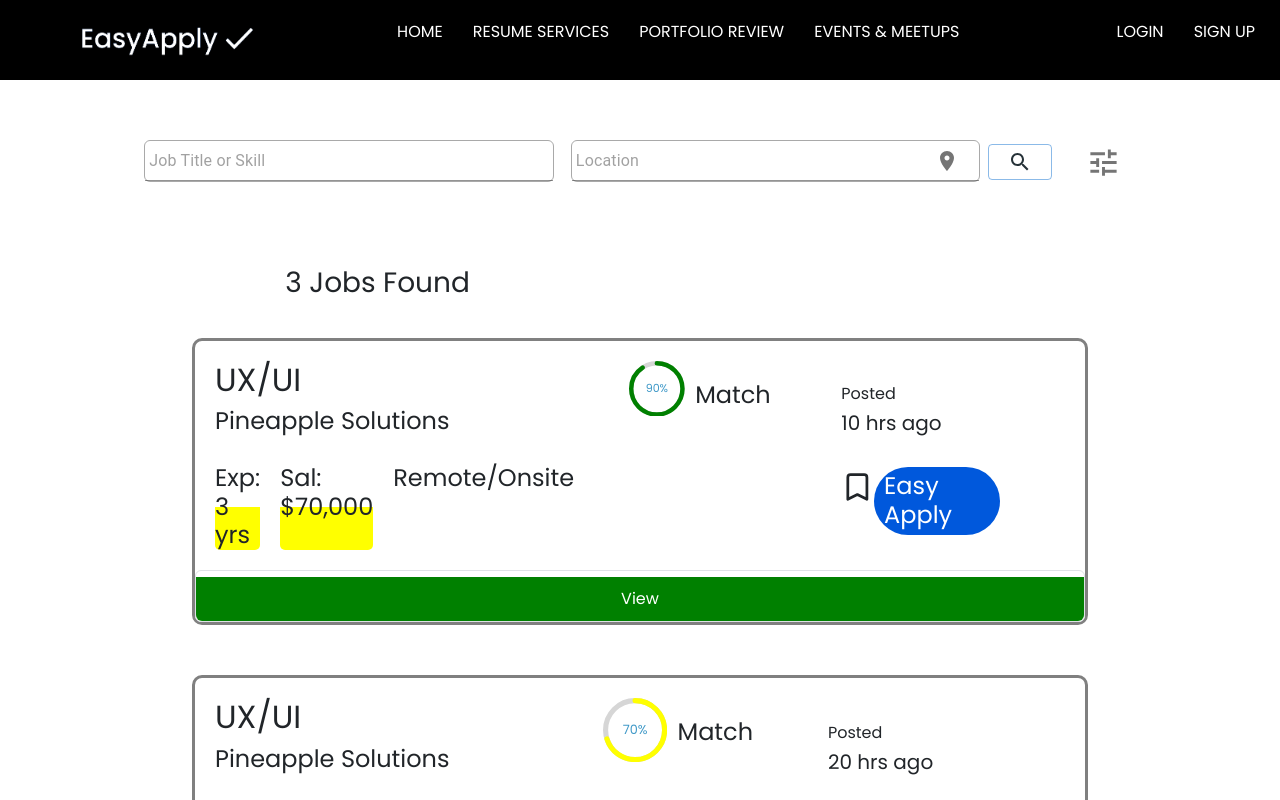
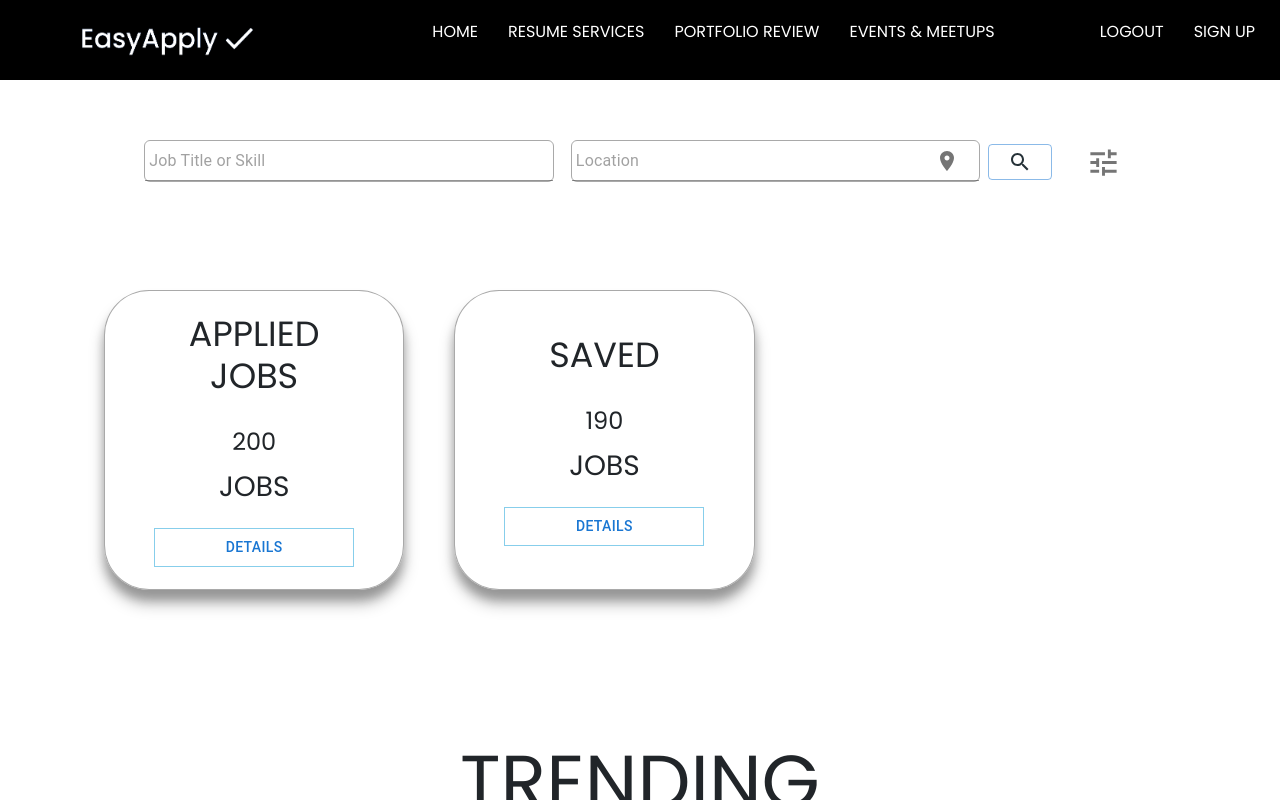
Before and after one commit to japyles/thinkful-hackathon, a React (Create React App) app: page /search-results in a window 1280 px wide. Shown: the top 800 px of the page. Built offline with nearby package versions, Linux system fonts and the light colour scheme.

Commit message:
added functionality to signing in and signing out and fixed styles

```diff
--- a/src/App.js
+++ b/src/App.js
@@ -2,10 +2,21 @@ import { useState } from 'react';
 import './App.css';
 import Layout from './components/Layout';
 import HomePage from './components/HomePage';
+import ListJobs from './components/ListJobs';
 import { createTheme } from '@mui/material/styles';
 
 function App() {
   const [loggedIn, setLoggedIn] = useState(true);
+
+  const formSubmit = (event) => {
+    event.preventDefault();
+
+    setLoggedIn(!loggedIn);
+  };
+
+  const handleSignout = () => {
+    setLoggedIn(false);
+  };
 
   const theme = createTheme({
     status: {
@@ -25,7 +36,11 @@ function App() {
 
   return (
     <div className='App'>
-      <Layout>
+      <Layout
+        formSubmit={formSubmit}
+        loggedIn={loggedIn}
+        handleSignout={handleSignout}
+      >
         <HomePage theme={theme} loggedIn={loggedIn} />
       </Layout>
     </div>
--- a/src/components/Header.js
+++ b/src/components/Header.js
@@ -1,12 +1,49 @@
 import React, { useState } from 'react';
+import Popover from '@mui/material/Popover';
+import Input from '@mui/material/Input';
+import IconButton from '@mui/material/IconButton';
+import Button from '@mui/material/Button';
+import Visibility from '@mui/icons-material/Visibility';
+import InputAdornment from '@mui/material/InputAdornment';
+import VisibilityOff from '@mui/icons-material/VisibilityOff';
+import { createTheme } from '@mui/material/styles';
 import styles from '../styles/Header.module.css';
-import Popover from '@mui/material/Popover';
-import SignInForm from './SignInForm';
 import useWindowDimensions from '../utilities/useWindowDimensions';
 import logo from '../logo.png';
 
-const Header = () => {
+const Header = ({ formSubmit, loggedIn, handleSignout }) => {
   const [anchorEl, setAnchorEl] = useState('');
+  const [values, setValues] = useState({
+    password: '',
+    showPassword: false,
+  });
+  const [email, setEmail] = useState('');
+
+  const handleClickShowPassword = () => {
+    setValues({ ...values, showPassword: !values.showPassword });
+  };
+  const handleMouseDownPassword = (event) => {
+    event.preventDefault();
+  };
+  const handlePasswordChange = (prop) => (event) => {
+    setValues({ ...values, [prop]: event.target.value });
+  };
+
+  const theme = createTheme({
+    status: {
+      danger: '#e53e3e',
+    },
+    palette: {
+      primary: {
+        main: '#009688',
+        darker: '#004d40',
+      },
+      neutral: {
+        main: '#263238',
+        contrastText: '#cfd8dc',
+      },
+    },
+  });
 
   const handleClick = (event) => {
     setAnchorEl(event.currentTarget);
@@ -21,9 +58,11 @@ const Header = () => {
 
   const { height, width } = useWindowDimensions();
 
+  const handleChangeEmail = ({ target }) => {
+    setEmail(target.value);
+  };
+
   return (
-    <div>
-      {width < 800 ? (
     <div>
       <div>
         <Popover
@@ -36,95 +75,57 @@ const Header = () => {
             horizontal: 'left',
           }}
         >
-              <SignInForm />
+          <div>
+            <form className={styles.form} onSubmit={formSubmit}>
+              <Input
+                type='email'
+                name='email'
+                placeholder='E-mail'
+                value={email}
+                onChange={handleChangeEmail}
+                className={styles.input}
+              ></Input>
+
+              <Input
+                className={styles.input}
+                type={values.showPassword ? 'text' : 'password'}
+                placeholder='Password'
+                onChange={handlePasswordChange('password')}
+                value={values.password}
+                endAdornment={
+                  <InputAdornment position='end'>
+                    <IconButton
+                      onClick={handleClickShowPassword}
+                      onMouseDown={handleMouseDownPassword}
+                    >
+                      {values.showPassword ? <Visibility /> : <VisibilityOff />}
+                    </IconButton>
+                  </InputAdornment>
+                }
+              />
+
+              <Button
+                type='submit'
+                variant='outlined'
+                style={{
+                  color: theme.palette.neutral.main,
+                  marginTop: '15px',
+                  marginLeft: '55px',
+                  marginRight: '55px',
+                }}
+              >
+                Sign In
+              </Button>
+            </form>
+          </div>
         </Popover>
       </div>
-          <nav className='navbar navbar-expand-sm navbar-dark bg-primary'>
-            <a className={`navbar-brand ${styles.brand}`} href='#'>
-              JOB PORTAL
-            </a>
-            <button
-              className={`navbar-toggler ${styles.toggler}`}
-              type='button'
-              data-toggle='collapse'
-              data-target='#navbarSupportedContent'
-              aria-controls='navbarSupportedContent'
-              aria-expanded='false'
-              aria-label='Toggle navigation'
-            >
-              <span className='navbar-toggler-icon'></span>
-            </button>
-            <div
-              className='collapse navbar-collapse'
-              id='navbarSupportedContent'
-            >
-              <ul className='list-group d-block d-sm-none'>
-                <li className={`list-unstyled border-0 p-2, ${styles.navitem}`}>
-                  {' '}
-                  <a href='' className='text-light'>
-                    Home{' '}
-                  </a>
-                </li>
-                <li className={`list-unstyled border-0 p-2, ${styles.navitem}`}>
-                  {' '}
-                  <a href='' className='text-light'>
-                    Resume Services{' '}
-                  </a>
-                </li>
-                <li className={`list-unstyled border-0 p-2, ${styles.navitem}`}>
-                  {' '}
-                  <a href='' className='text-light'>
-                    Portfolio Review{' '}
-                  </a>
-                </li>
-                <li className={`list-unstyled border-0 p-2, ${styles.navitem}`}>
-                  {' '}
-                  <a href='' className='text-light'>
-                    Events & Meetups{' '}
-                  </a>
-                </li>
-                <li
-                  className={`list-unstyled border-0 p-2, ${styles.navitem}`}
-                  onClick={handleClick}
-                >
-                  <a href='#' className={styles.login}>
-                    Login
-                  </a>
-                </li>
-                <li className={`list-unstyled border-0 p-2, ${styles.navitem}`}>
-                  <a href='#' className={styles.login}>
-                    Sign Up
-                  </a>
-                </li>
-              </ul>
-            </div>
-          </nav>
-        </div>
-      ) : (
-        <div>
-          <div>
-            <Popover
-              id={id}
-              open={open}
-              anchorEl={anchorEl}
-              onClose={handleClose}
-              anchorOrigin={{
-                vertical: 'bottom',
-                horizontal: 'left',
-              }}
-            >
-              <SignInForm />
-            </Popover>
-          </div>
+
       <nav className={styles.navbar}>
-            {/* <div className='d-block d-sm-none'>
-          <PopupMenu />
-        </div> */}
-            {/* <PopupMenu /> */}
-
         <a href='#' className={styles.logo}>
           <img src={logo} alt='logo' />
         </a>
+
         <ul className={styles.navlinks}>
           <li className={styles.navitem}>
             <a href='#'>Home</a>
@@ -138,8 +139,28 @@ const Header = () => {
           <li className={styles.navitem}>
             <a href='#'>Events & Meetups</a>
           </li>
+          <div className={styles.signin}>
+            {loggedIn ? (
+              <li className={styles.navitem} onClick={handleSignout}>
+                <a href='#' className={styles.login}>
+                  Logout
+                </a>
+              </li>
+            ) : (
+              <li className={styles.navitem} onClick={handleClick}>
+                <a href='#' className={styles.login}>
+                  Login
+                </a>
+              </li>
+            )}
+            <li className={styles.navitem}>
+              <a href='#' className={styles.login}>
+                Sign Up
+              </a>
+            </li>
+          </div>
         </ul>
-            <ul className={styles.navlinks}>
+        {/* <ul className={styles.navlinks}>
           <li className={styles.navitem} onClick={handleClick}>
             <a href='#' className={styles.login}>
               Login
@@ -150,10 +171,8 @@ const Header = () => {
               Sign Up
             </a>
           </li>
-            </ul>
+        </ul> */}
       </nav>
-        </div>
-      )}
     </div>
   );
 };
--- a/src/components/HomePage.js
+++ b/src/components/HomePage.js
@@ -11,9 +11,6 @@ import JobCard from './JobCard';
 import data from '../data/trendingJobs.json';
 import appliedSaved from '../data/appliedSaved.json';
 import styles from '../styles/HomePage.module.css';
-
-import SearchForm from './SearchForm';
-import ListJobs from './ListJobs';
 
 const HomePage = ({ theme, loggedIn }) => {
   const [search, setSearch] = useState({});
@@ -64,8 +61,6 @@ const HomePage = ({ theme, loggedIn }) => {
         </div>
       </form>
 
-      <ListJobs/>
-
       <div>
         {loggedIn ? (
           <div className={styles.savedJobs}>
--- a/src/components/Layout.js
+++ b/src/components/Layout.js
@@ -2,10 +2,14 @@ import Header from './Header';
 import Footer from './Footer';
 import Routing from './Routing';
 
-const Layout = ({ children }) => {
+const Layout = ({ children, formSubmit, loggedIn, handleSignout }) => {
   return (
     <div>
-      <Header />
+      <Header
+        formSubmit={formSubmit}
+        loggedIn={loggedIn}
+        handleSignout={handleSignout}
+      />
       <Routing />
       {children}
       {/* <Footer /> */}
--- a/src/components/SignInForm.js
+++ /dev/null
@@ -1,88 +0,0 @@
-import { useState } from 'react';
-import Input from '@mui/material/Input';
-import IconButton from '@mui/material/IconButton';
-import Button from '@mui/material/Button';
-import Visibility from '@mui/icons-material/Visibility';
-import InputAdornment from '@mui/material/InputAdornment';
-import VisibilityOff from '@mui/icons-material/VisibilityOff';
-import { createTheme } from '@mui/material/styles';
-import styles from '../styles/SignInForm.module.css';
-
-const SignInForm = () => {
-  const [values, setValues] = useState({
-    password: '',
-    showPassword: false,
-  });
-  const handleClickShowPassword = () => {
-    setValues({ ...values, showPassword: !values.showPassword });
-  };
-  const handleMouseDownPassword = (event) => {
-    event.preventDefault();
-  };
-  const handlePasswordChange = (prop) => (event) => {
-    setValues({ ...values, [prop]: event.target.value });
-  };
-
-  const formSubmit = () => {};
-
-  const theme = createTheme({
-    status: {
-      danger: '#e53e3e',
-    },
-    palette: {
-      primary: {
-        main: '#009688',
-        darker: '#004d40',
-      },
-      neutral: {
-        main: '#263238',
-        contrastText: '#cfd8dc',
-      },
-    },
-  });
-
-  return (
-    <div>
-      <form className={styles.form} onSubmit={formSubmit}>
-        <Input
-          type='email'
-          name='email'
-          placeholder='E-mail'
-          className={styles.input}
-        ></Input>
-
-        <Input
-          className={styles.input}
-          type={values.showPassword ? 'text' : 'password'}
-          placeholder='Password'
-          onChange={handlePasswordChange('password')}
-          value={values.password}
-          endAdornment={
-            <InputAdornment position='end'>
-              <IconButton
-                onClick={handleClickShowPassword}
-                onMouseDown={handleMouseDownPassword}
-              >
-                {values.showPassword ? <Visibility /> : <VisibilityOff />}
-              </IconButton>
-            </InputAdornment>
-          }
-        />
-
-        <Button
-          variant='outlined'
-          style={{
-            color: theme.palette.neutral.main,
-            marginTop: '15px',
-            marginLeft: '55px',
-            marginRight: '55px',
-          }}
-        >
-          Sign In
-        </Button>
-      </form>
-    </div>
-  );
-};
-
-export default SignInForm;
--- a/src/styles/Header.module.css
+++ b/src/styles/Header.module.css
@@ -77,3 +77,21 @@ html {
 .toggler {
     margin-right: 10px;
 }
+
+.form {
+  display: flex;
+  flex-direction: column;
+  padding: 25px;
+}
+
+.input {
+  margin: 10px;
+  padding: 10px;
+}
+
+.signin {
+  display: flex;
+  align-items: center;
+  justify-content: center;
+  margin-left: 75px;
+}
--- a/src/styles/HomePage.module.css
+++ b/src/styles/HomePage.module.css
@@ -22,7 +22,7 @@
     }
 
     .trending {
-      padding-top: 79px;
+      padding-top: 122px;
       font-size: 75px;
       text-transform: uppercase;
     }
@@ -51,6 +51,7 @@
       justify-content: flex-start;
       flex-wrap: wrap;
       margin: 79px 0 0 79px;
+      text-transform: uppercase;
       /* padding: 25px; */
     }
 
--- a/src/styles/JobCard.module.css
+++ b/src/styles/JobCard.module.css
@@ -14,7 +14,7 @@
 }
 
 .title {
-    font-size: 25px;
+    font-size: 35px;
 }
 
 .subtitle {
```
Also changed, not shown: src/styles/SignInForm.module.css (deleted, +0 -12 lines). Lines whose indentation alone changed are shown as unchanged.
